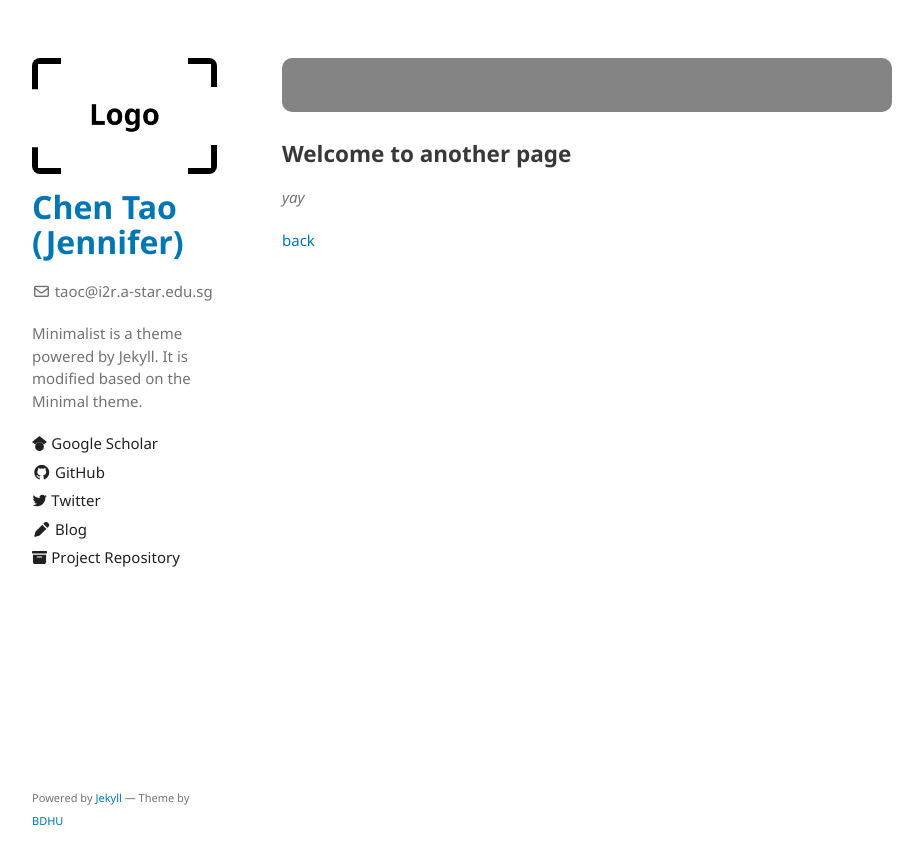
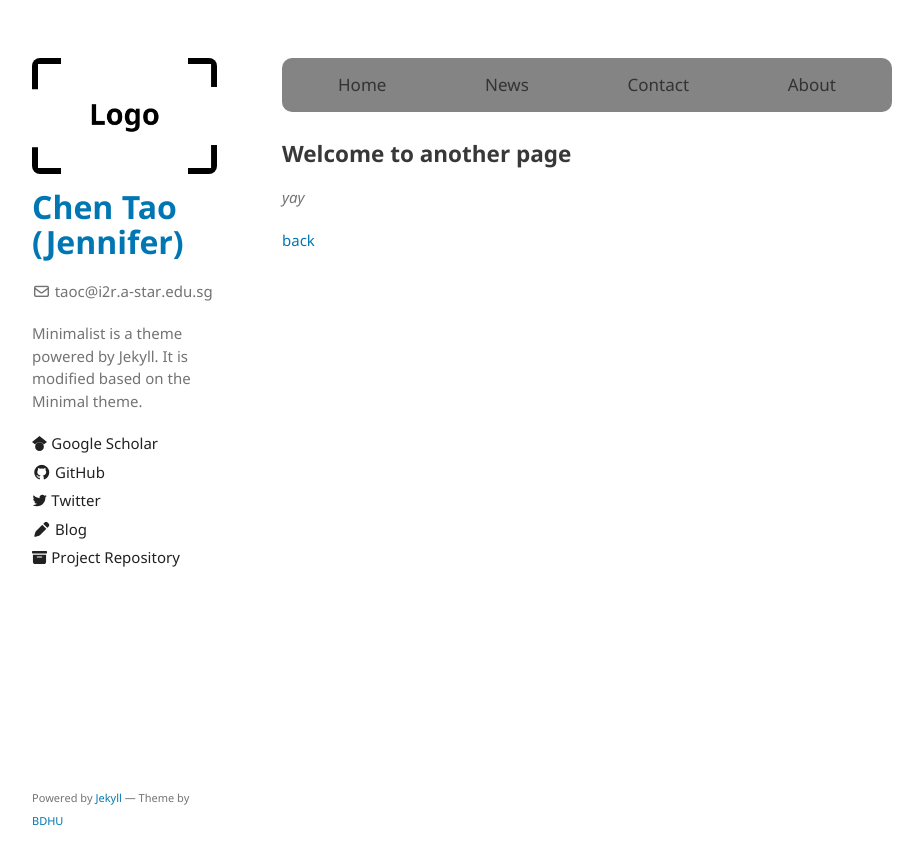
Before and after one commit to TAOC0002/TAOC0002.github.io, a Jekyll site: the page built from another-page.md, in a window 1280 px wide. Shown: the top 865 px of the page, without its empty margins (178-1101 px from the left). Built offline with Jekyll 4.4.1, drawn with Linux system fonts in a browser that asks for light colours; our own code applies the rules of GitHub Pages for plain Markdown files.

Commit message:
Update style.scss

```diff
--- a/assets/css/style.scss
+++ b/assets/css/style.scss
@@ -80,7 +80,7 @@
 
 .topnav a {
   float: left;
-  color: #848484;
+  color: #333;
   text-align: center;
   padding: 14px 16px;
   text-decoration: none;
@@ -92,6 +92,5 @@
 }
 
 .topnav a:active {
-  background-color: #333;
-  color: #848484;
+  color: black;
 }
```
